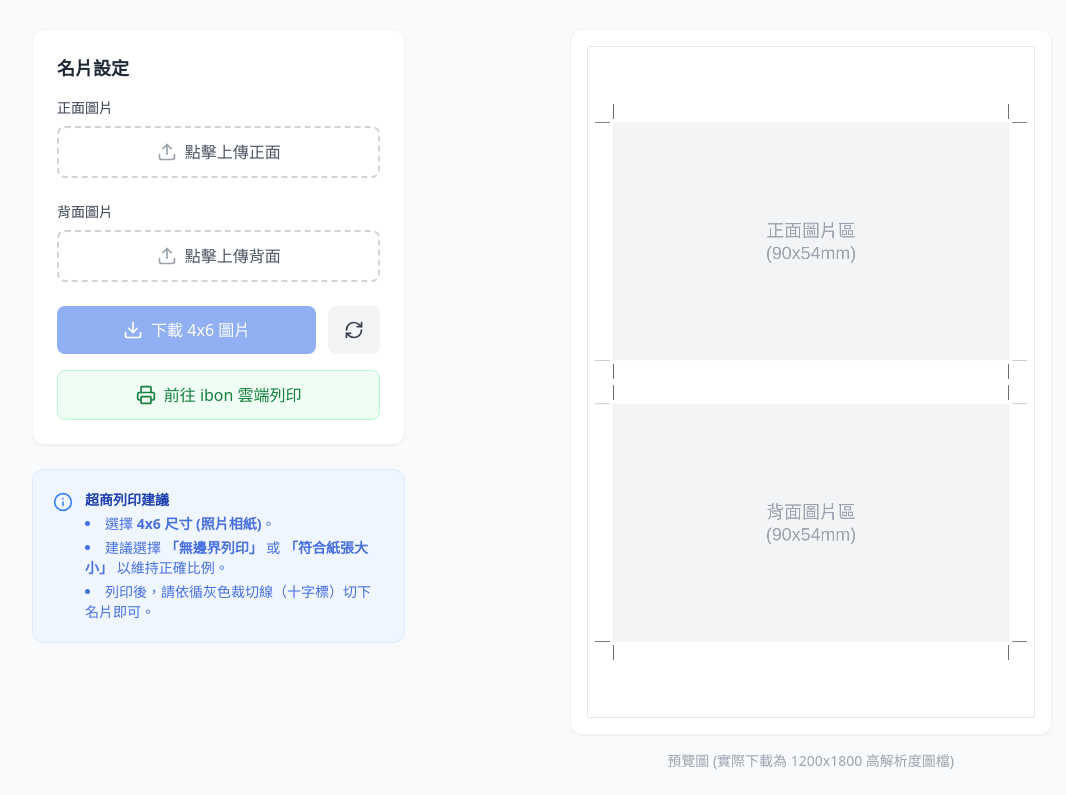
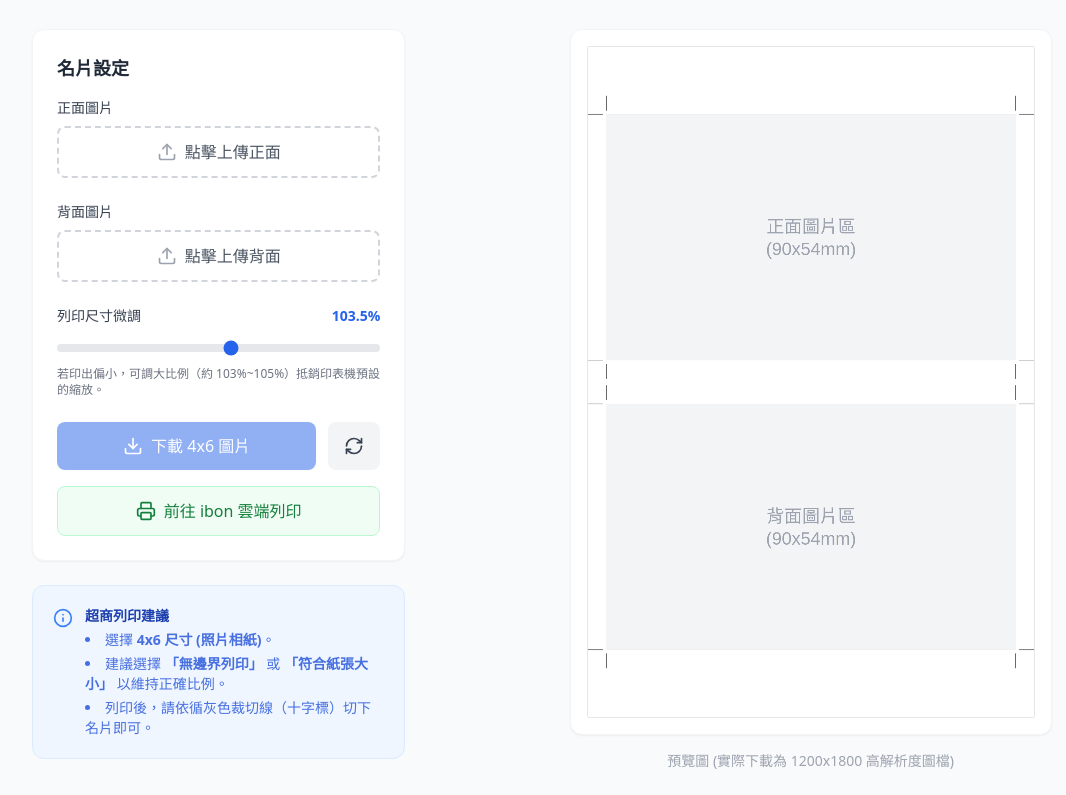
Before and after one commit to RandomBeanss/Card, a plain HTML site: page index.html in a window 1280 px wide. Shown: the part 95-890 px from the top of the page, without its empty margins (32-1098 px from the left). Drawn offline with nearby package versions, Linux system fonts and the light colour scheme.

Commit message:
Implement scale adjustment for card printing
Added a scale adjustment feature for printing size.

```diff
--- a/index.html
+++ b/index.html
@@ -56,6 +56,16 @@
                 <span id="backLabel" class="text-gray-600 font-medium">點擊上傳背面</span>
               </div>
             </div>
+          </div>
+
+          <!-- 尺寸微調 -->
+          <div class="mb-6">
+            <div class="flex justify-between items-end mb-2">
+              <label class="block text-sm font-medium text-gray-700">列印尺寸微調</label>
+              <span id="scaleValue" class="text-sm font-bold text-blue-600">103.5%</span>
+            </div>
+            <input type="range" id="scaleSlider" min="90" max="115" step="0.5" value="103.5" class="w-full h-2 bg-gray-200 rounded-lg appearance-none cursor-pointer accent-blue-600">
+            <p class="text-xs text-gray-500 mt-2">若印出偏小，可調大比例（約 103%~105%）抵銷印表機預設的縮放。</p>
           </div>
 
           <div class="flex flex-col gap-3">
@@ -121,16 +131,19 @@
 
     // 台灣標準名片 90mm x 54mm 轉換像素
     const mmToPx = (mm) => (mm / 25.4) * DPI;
-    const CARD_W = mmToPx(90);
-    const CARD_H = mmToPx(54);
     const GAP = mmToPx(10); // 兩張卡片間距 10mm
-
-    // 計算置中座標
-    const START_X = (CANVAS_WIDTH - CARD_W) / 2;
-    const START_Y = (CANVAS_HEIGHT - (CARD_H * 2 + GAP)) / 2;
 
     // 繪製畫布邏輯
     function drawCanvas() {
+      // 取得縮放比例
+      const scale = parseFloat(document.getElementById('scaleSlider').value) / 100;
+      const CARD_W = mmToPx(90) * scale;
+      const CARD_H = mmToPx(54) * scale;
+
+      // 計算置中座標
+      const START_X = (CANVAS_WIDTH - CARD_W) / 2;
+      const START_Y = (CANVAS_HEIGHT - (CARD_H * 2 + GAP)) / 2;
+
       // 填滿白色背景
       ctx.fillStyle = '#ffffff';
       ctx.fillRect(0, 0, CANVAS_WIDTH, CANVAS_HEIGHT);
@@ -281,6 +294,11 @@
       drawCanvas();
     });
 
+    document.getElementById('scaleSlider').addEventListener('input', (e) => {
+      document.getElementById('scaleValue').textContent = e.target.value + '%';
+      drawCanvas();
+    });
+
     document.getElementById('resetBtn').addEventListener('click', () => {
       frontImg = null;
       backImg = null;
@@ -288,6 +306,8 @@
       backRotated = false;
       document.getElementById('frontUpload').value = '';
       document.getElementById('backUpload').value = '';
+      document.getElementById('scaleSlider').value = 103.5;
+      document.getElementById('scaleValue').textContent = '103.5%';
       drawCanvas();
     });
 
```
